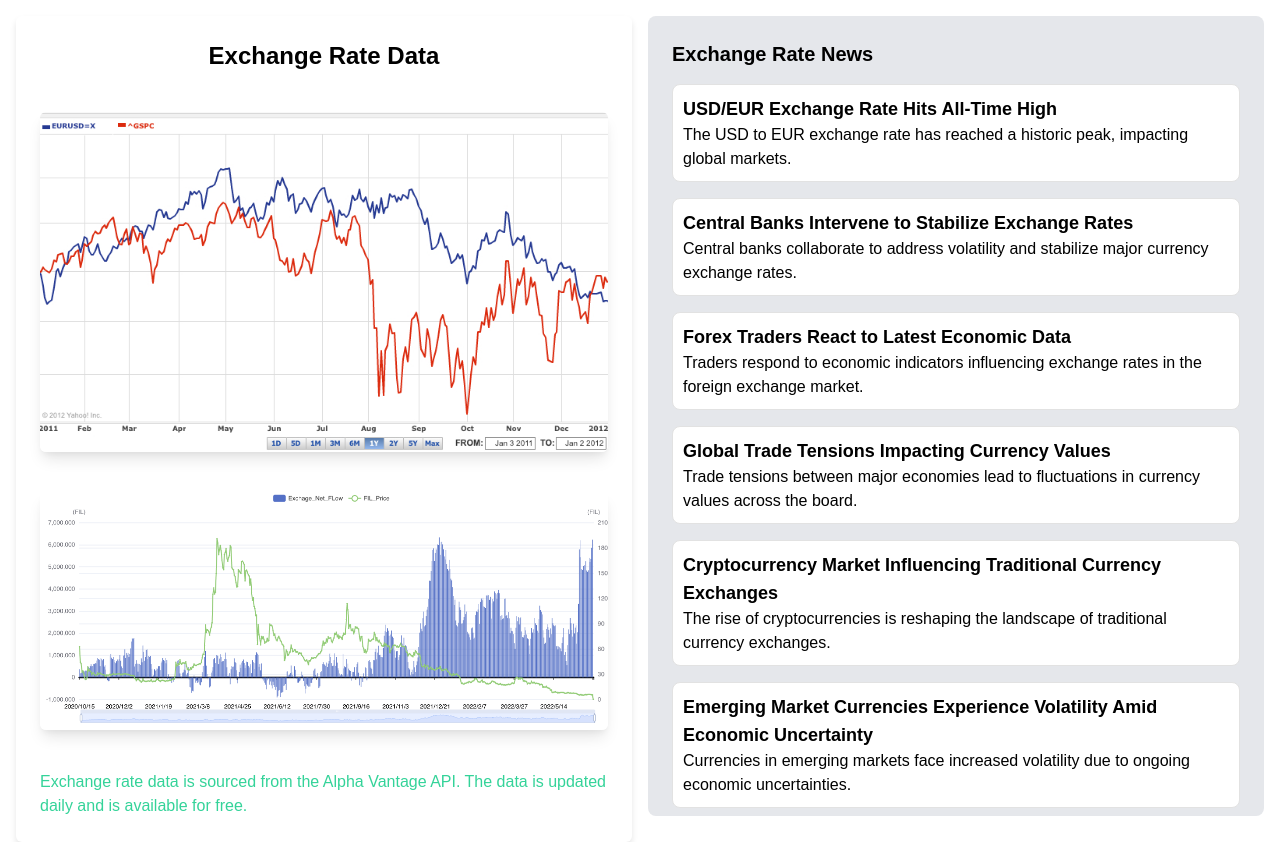
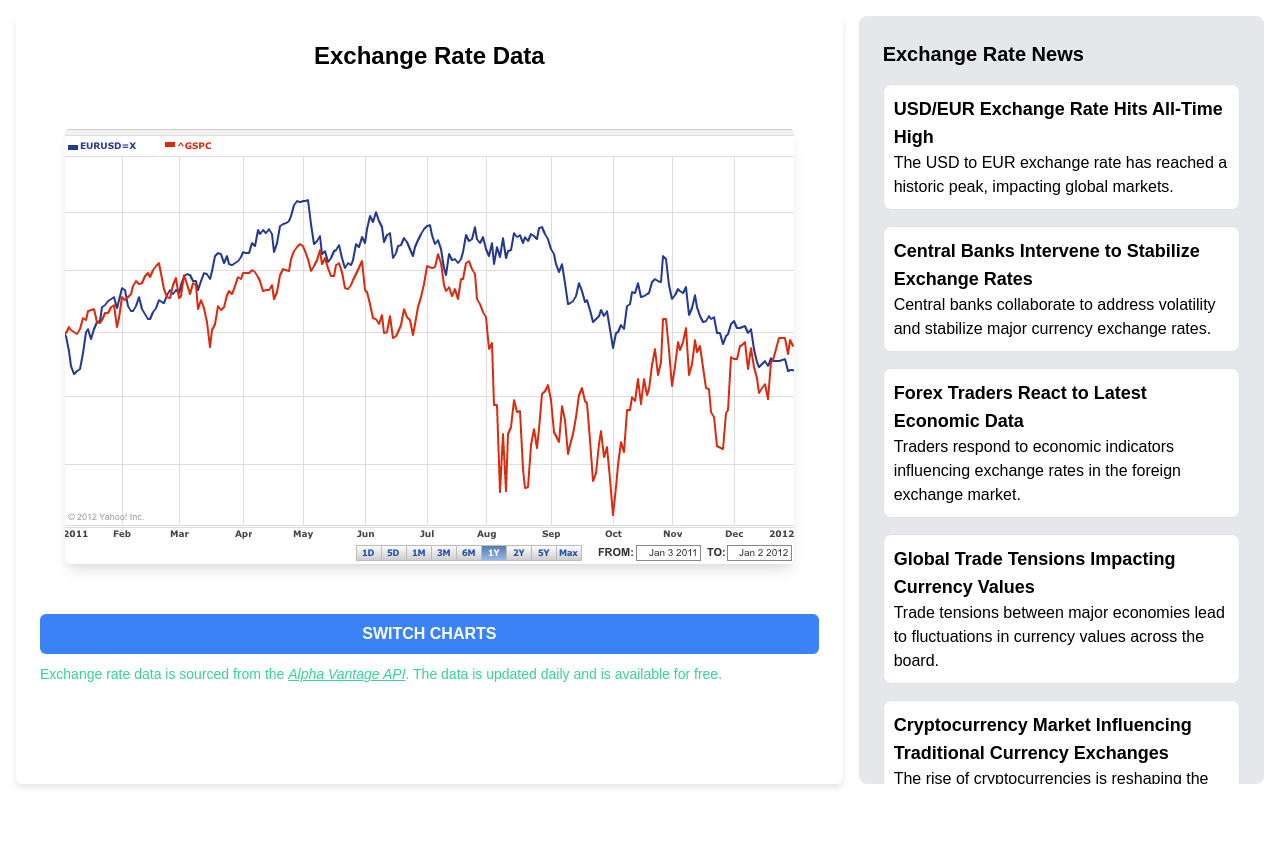
Before and after one commit to MHMDHIDR/cst3130-cw2-proposal, a plain HTML site: page index.html in a window 1280 px wide. After the commit the page ends 800 px from the top, so only its background shows below. Drawn offline with nearby package versions, Linux system fonts and the light colour scheme.

Commit message:
Refactor chart display and add toggle functionality

```diff
--- a/index.html
+++ b/index.html
@@ -10,20 +10,32 @@
   <title>Forex Data Visualization</title>
 </head>
 
-<body class="grid grid-cols-2 gap-4 p-4 h-screen overflow-hidden">
-  <div id="forexData" class="col-span-1 p-6 bg-white shadow-md rounded-md">
+<body class="grid grid-cols-3 gap-4 p-4 h-screen">
+  <div id="forexData" class="col-span-2 p-6 bg-white shadow-md rounded-md">
 
     <h1 class="text-2xl font-bold mb-4 text-center select-none">Exchange Rate Data</h1>
 
-    <div class="max-w-max mx-auto">
-      <img src="./assets/001.jpg" alt="Forex Data Visualization" class="my-10 rounded-md shadow-lg ">
-
-      <img src="./assets/002.jpg" alt="Forex Data Visualization" class="my-10 rounded-md shadow-lg ">
+    <div class="charts__container max-w-max mx-auto">
+      <!-- Chart 1 -->
+      <img id="chart1" src="./assets/001.jpg" alt="Forex Data Visualization"
+        class="h-full my-10 rounded-md shadow-lg forex-chart">
+      <!-- Chart 2 -->
+      <img id="chart2" src="./assets/002.jpg" alt="Forex Data Visualization"
+        class="h-full my-10 rounded-md shadow-lg forex-chart hidden">
     </div>
 
+    <button id="toggleButton"
+      class="my-2.5 p-2 bg-blue-500 hover:bg-blue-600 text-white rounded-md mx-auto w-full font-bold"
+      onclick="toggleCharts()">
+      SWITCH CHARTS
+    </button>
 
-    <p class="text-gray-700 text-green-400">
-      Exchange rate data is sourced from the Alpha Vantage API. The data is updated daily and is available for free.
+
+    <p class="text-gray-700 text-green-400 text-sm">
+      Exchange rate data is sourced from the <a class="italic underline hover:text-green-700 hover:font-bold"
+        href="https://www.alphavantage.co">Alpha
+        Vantage
+        API</a>. The data is updated daily and is available for free.
     </p>
   </div>
 
--- a/script.js
+++ b/script.js
@@ -0,0 +1,11 @@
+var currentChartIndex = 0
+var chartElements = document.querySelectorAll('.forex-chart')
+
+function toggleCharts() {
+  chartElements.forEach(function (chart) {
+    chart.classList.add('hidden')
+  })
+
+  currentChartIndex = (currentChartIndex + 1) % chartElements.length
+  chartElements[currentChartIndex].classList.remove('hidden')
+}
--- a/styles.css
+++ b/styles.css
@@ -8,9 +8,21 @@ body {
   box-shadow: 0 4px 6px rgba(0, 0, 0, 0.1);
 }
 
-#forexData img {
+.charts__container {
+  display: flex;
+  margin: 0 auto;
+}
+
+.charts__container #forexData img {
+  cursor: pointer;
   max-width: 100%;
-  height: auto;
+  min-height: 10rem;
+  height: 10rem;
+  width: 35rem;
+}
+
+.charts__container #forexData img::hover {
+  transform: scale(1.1);
 }
 
 #newsHeadlines {
```
